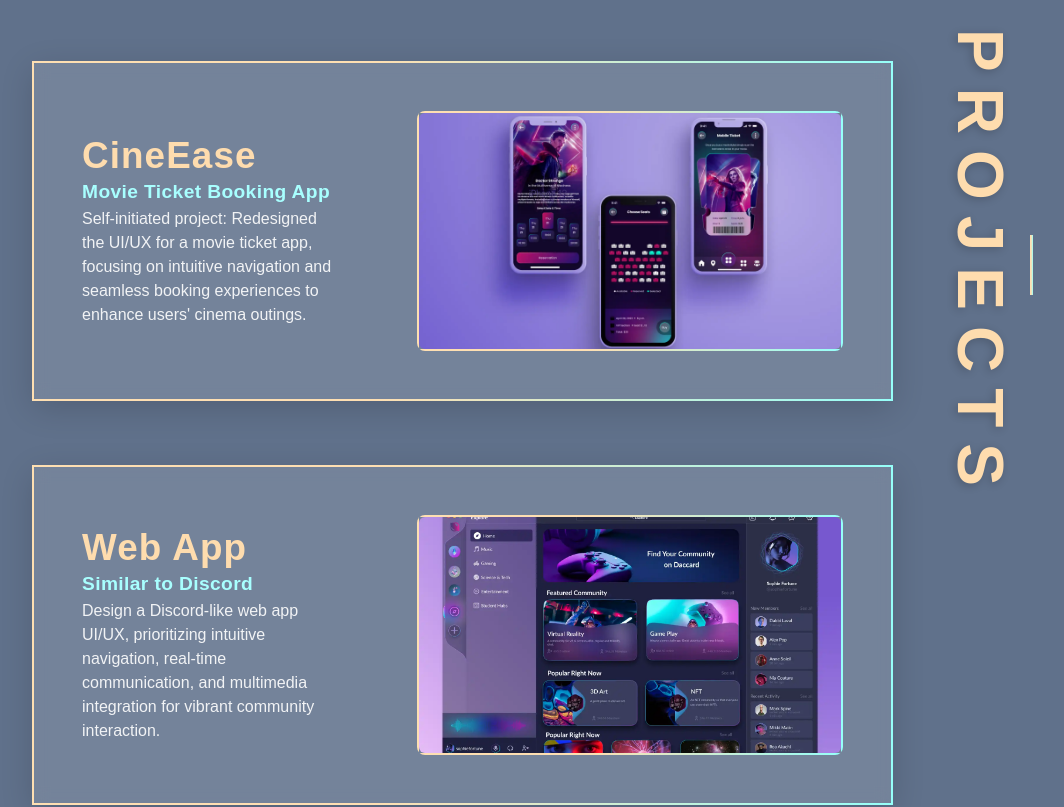
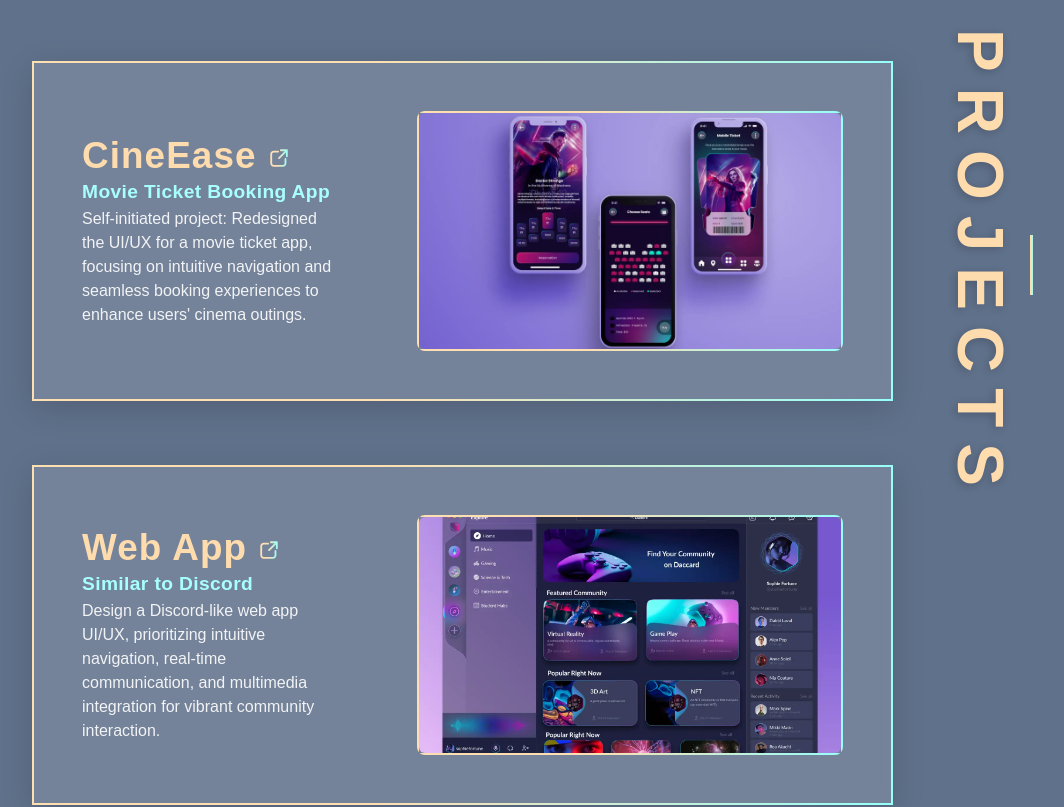
Before and after one commit to Jesika14/Portfolio, a React (Vite) app: page /#/ in a window 1280 px wide. Shown: the part 1300-2107 px from the top of the page, without its empty margins (115-1179 px from the left). Built offline with nearby package versions, Linux system fonts and the light colour scheme; a web font is replaced by a local one.

Commit message:
added link icon

```diff
--- a/src/components/ProjectCard.jsx
+++ b/src/components/ProjectCard.jsx
@@ -11,7 +11,31 @@ const ProjectCard = ({ title, url, subtitle, description, imgURL }) => {
           rel="noopener noreferrer"
           className="project-card-title"
         >
-          {title}
+          {title}{" "}
+          <svg
+            xmlns="http://www.w3.org/2000/svg"
+            width="0.6em"
+            height="0.6em"
+            viewBox="0 0 48 48"
+            style={{ verticalAlign: "middle" }}
+          >
+            <defs>
+              <linearGradient
+                id="primaryGradient"
+                x1="0%"
+                y1="0%"
+                x2="100%"
+                y2="0%"
+              >
+                <stop offset="40%" stopColor="rgba(254, 223, 178, 1)" />
+                <stop offset="100%" stopColor="rgba(150, 255, 249, 1)" />
+              </linearGradient>
+            </defs>
+            <path
+              fill="url(#primaryGradient)"
+              d="M 40.960938 4.9804688 A 2.0002 2.0002 0 0 0 40.740234 5 L 28 5 A 2.0002 2.0002 0 1 0 28 9 L 36.171875 9 L 22.585938 22.585938 A 2.0002 2.0002 0 1 0 25.414062 25.414062 L 39 11.828125 L 39 20 A 2.0002 2.0002 0 1 0 43 20 L 43 7.2460938 A 2.0002 2.0002 0 0 0 40.960938 4.9804688 z M 12.5 8 C 8.3826878 8 5 11.382688 5 15.5 L 5 35.5 C 5 39.617312 8.3826878 43 12.5 43 L 32.5 43 C 36.617312 43 40 39.617312 40 35.5 L 40 26 A 2.0002 2.0002 0 1 0 36 26 L 36 35.5 C 36 37.446688 34.446688 39 32.5 39 L 12.5 39 C 10.553312 39 9 37.446688 9 35.5 L 9 15.5 C 9 13.553312 10.553312 12 12.5 12 L 22 12 A 2.0002 2.0002 0 1 0 22 8 L 12.5 8 z"
+            />
+          </svg>
         </a>
         <p className="project-card-subtitle">{subtitle}</p>
         <div className="project-card-description">
```
